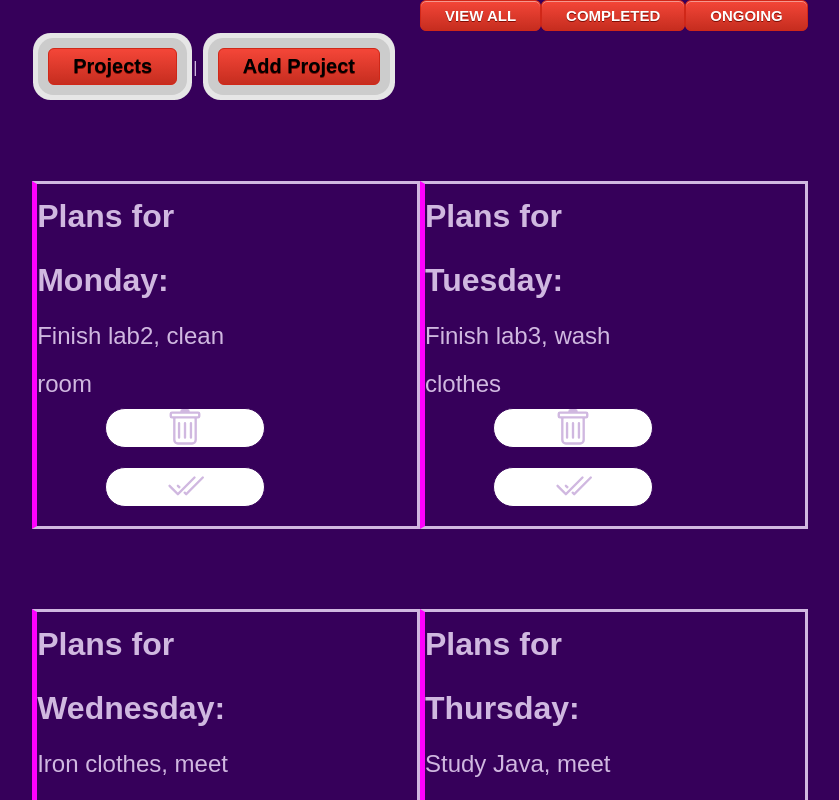
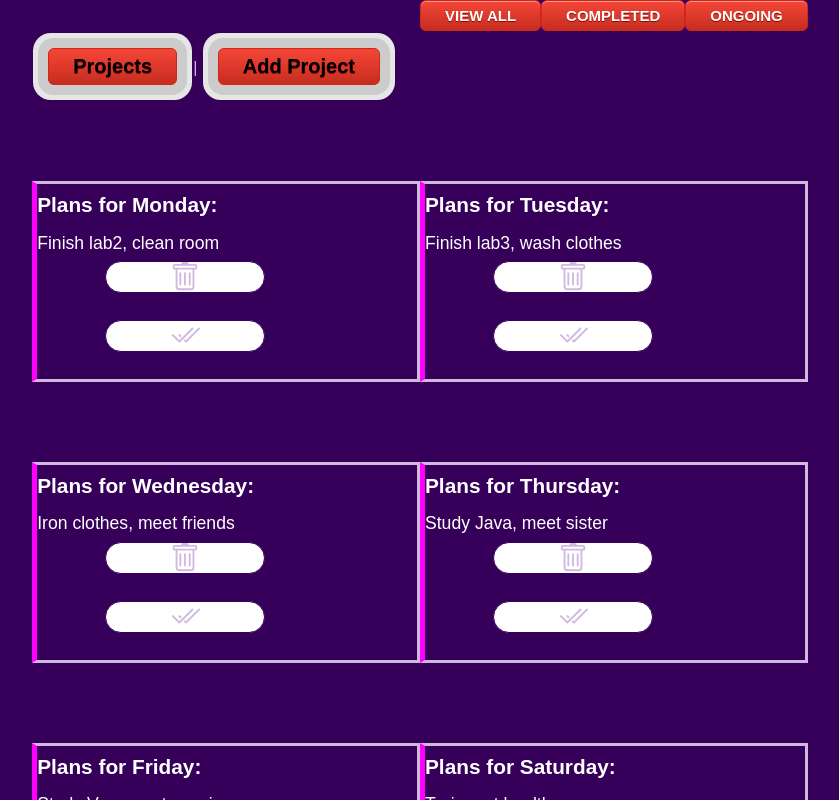
Before and after one commit to Yuriks1/lab2, a Vue app: page / in a window 1280 px wide. Shown: the top 800 px of the page, without its empty margins (220-1059 px from the left). Built offline with nearby package versions, Linux system fonts and the light colour scheme.

Commit message:
Improve colors

```diff
--- a/src/App.vue
+++ b/src/App.vue
@@ -138,26 +138,28 @@ h1 {
   font-size: 2rem;
   color: var(--color-white);
   font-family: 'Montserrat', sans-serif;
+  border: 1px solid #d02718
+
 
 }
 
 p{
-  font-size: 1.5rem;
+  font-size: 1.1rem;
   font-family: 'Montserrat', sans-serif;
+  color: white;
 }
 
 h2 {
-  font-size: 2rem;
+  font-size: 1.3em;
+  color: white;
+
 }
 
 a {
-  color: var(--color-light);
+  color: black;
 }
 
-a:hover {
-  color: var(--color-primary);
 
-}
 
 img{
   display: block;
--- a/src/components/ProjectItem.vue
+++ b/src/components/ProjectItem.vue
@@ -58,11 +58,11 @@ ul {
 
 
 svg {
-  height: 2.5rem;
+  height: 2rem;
   width: 10rem;
   background: white;
   border-radius: calc( 3.5rem/2);
-  margin-bottom: 0.5rem;
+  margin-bottom: 1rem;
   box-shadow: black;
   border: 1px solid var(--color-bg-4);
 }
```
